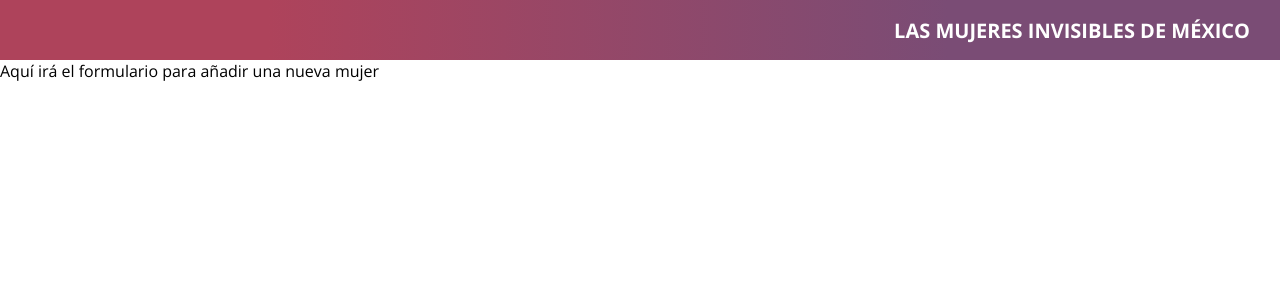
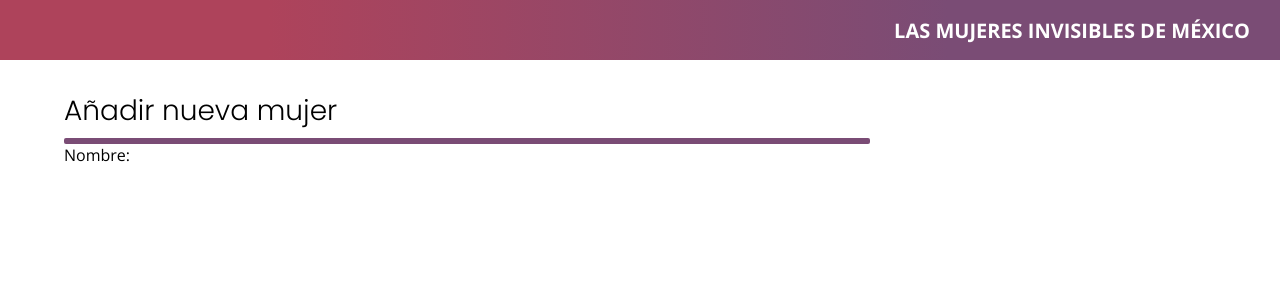
Before and after one commit to gbrenesm/database, a Next.js app: page /anadir-mujer in a window 1280 px wide. Shown: the top 300 px of the page. Built offline with nearby package versions, Linux system fonts and the light colour scheme; a web font is replaced by a local one.

Commit message:
Add title component

```diff
--- /dev/null
+++ b/components/Layout/Title/Title.js
@@ -0,0 +1,13 @@
+// Import styles
+import { TitleHeader } from "./Title.styled"
+
+const Title = ({ title }) => {
+  return (
+    <TitleHeader>
+      <h1>{title}</h1>
+      <hr/>
+    </TitleHeader>
+  )
+}
+
+export default Title
--- /dev/null
+++ b/components/Layout/Title/Title.styled.js
@@ -0,0 +1,16 @@
+import styled from "styled-components"
+import { colors } from '../../../styles/theme'
+
+export const TitleHeader = styled.div`
+  h1 {
+    font: 300 28px 'Poppins', sans-serif;
+  }
+
+  hr {
+    color: ${colors.purple};
+    width: 70%;
+    border: 3px solid ${colors.purple};
+    border-radius: 2px;
+    margin-top: 6px;
+  }
+`
--- a/pages/anadir-mujer.js
+++ b/pages/anadir-mujer.js
@@ -1,8 +1,19 @@
+// Import components
+import Title from "../components/Layout/Title/Title"
+
+// import styles
+import { Page } from "../styles/Pages.styled"
+
 const AddWoaman = () => {
   return (
-    <div>
-      Aquí irá el formulario para añadir una nueva mujer
-    </div>
+    <Page>
+      <Title
+        title='Añadir nueva mujer'
+      />
+      <form>
+        <label>Nombre: </label>
+      </form>
+    </Page>
   )
 }
 
--- a/pages/detalles-mujer/[id].js
+++ b/pages/detalles-mujer/[id].js
@@ -6,7 +6,7 @@ import { gql, useQuery } from '@apollo/react-hooks'
 import General from '../../components/Detail/General/General'
 
 // Import styles
-import { Detail } from '../../styles/Pages.styled'
+import { Page } from '../../styles/Pages.styled'
 
 // GraphQL Querys
 const GET_WOMAN = gql`
@@ -43,10 +43,10 @@ const DetailPage = () => {
 
   if (loading) return <p>Cargando...</p>
   return (
-    <Detail>
+    <Page>
       <General
         woman={data?.getWomanDetail}/>
-    </Detail>
+    </Page>
   )
 }
 
--- a/styles/Pages.styled.js
+++ b/styles/Pages.styled.js
@@ -11,7 +11,7 @@ export const Main = styled.main`
   }
 `
 
-export const Detail = styled.div`
-  margin: 20px auto 0;
+export const Page = styled.div`
+  margin: 30px auto 0;
   width: 90%;
 `
```
